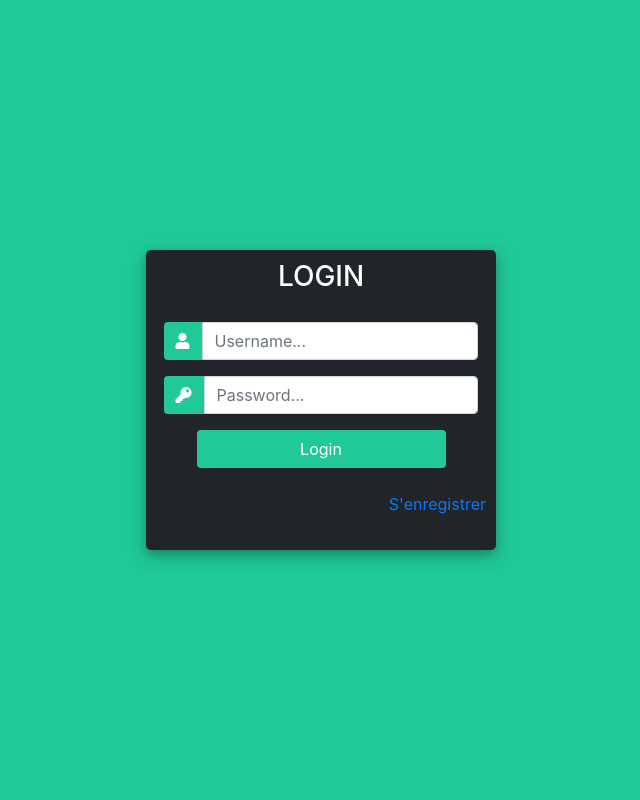
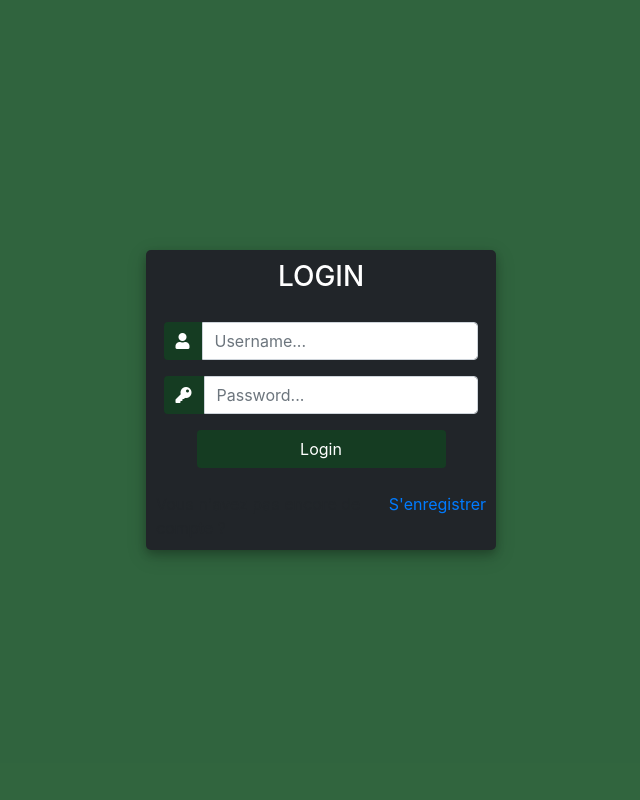
Before and after one commit to aldedeu/djangoproject_copy, a Django app: template templates/accounts/login.html in a window 1280 px wide. Shown: the whole page, without its empty margins (319-959 px from the left). Run offline with Django 4.2, Linux system fonts and the light colour scheme; the template is opened without the code that fills it, so the values that code supplies are empty; some libraries are stand-ins or nearby versions.

Commit message:
Update login.html

```diff
--- a/templates/accounts/login.html
+++ b/templates/accounts/login.html
@@ -14,7 +14,7 @@
 			margin: 0;
 			padding: 0;
 			height: 100%;
-			background: #20c997 !important;
+            background: rgba(14, 75, 30, 0.62);
 		}
 		.user_card {
 			width: 350px;
@@ -44,7 +44,7 @@
 
 		.login_btn {
 			width: 100%;
-			background: #20c997 !important;
+            background: rgba(14, 75, 30, 0.62);
 			color: white !important;
 		}
 		.login_btn:focus {
@@ -55,7 +55,7 @@
 			padding: 0 2rem;
 		}
 		.input-group-text {
-			background: #20c997 !important;
+            background: rgba(14, 75, 30, 0.62);
 			color: white !important;
 			border: 0 !important;
 			border-radius: 0.25rem 0 0 0.25rem !important;
```
